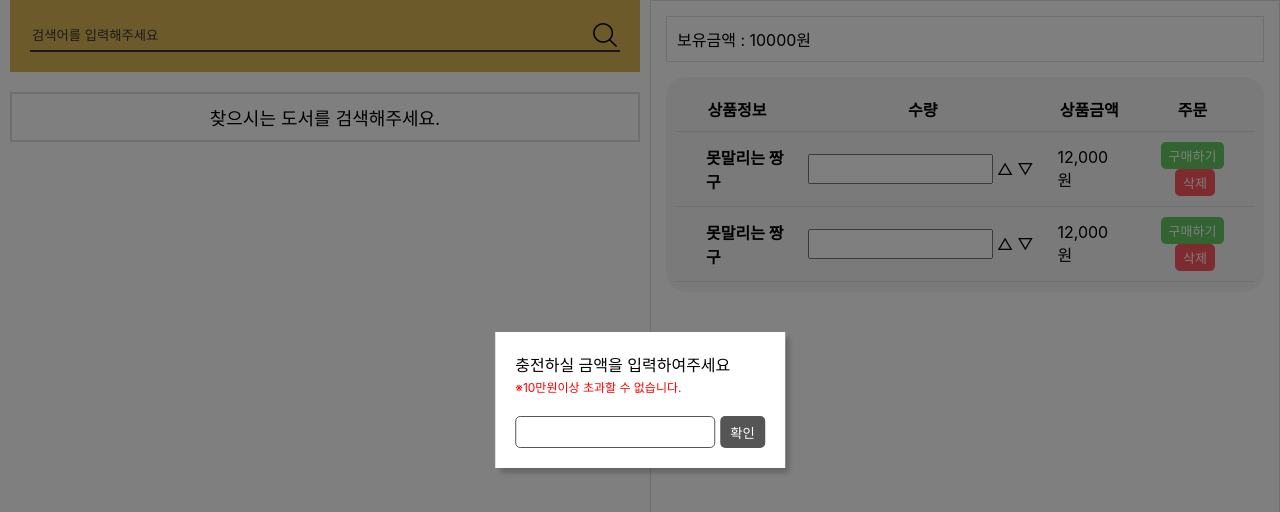
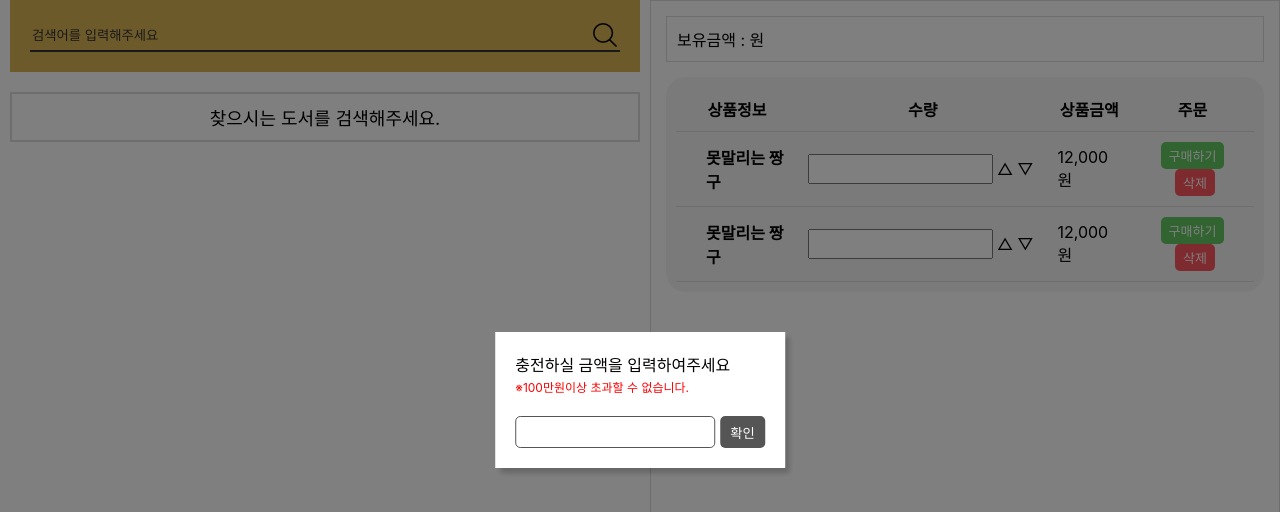
Before and after one commit to qpqp8483/book-store, a React (Create React App) app: page / in a window 1280 px wide. Shown: the top 512 px of the page. Built offline with nearby package versions, Linux system fonts and the light colour scheme.

Commit message:
coin submit

```diff
--- a/src/components/bookSearch/BookSearch.js
+++ b/src/components/bookSearch/BookSearch.js
@@ -5,9 +5,10 @@ import Header from "../header/Header";
 import "./bookSearch.scss";
 const BookSearch = ({ books, text, searchBook, setText, listUpdate }) => {
   const [coin, setCoin] = useState("");
+  const [coinSubmit, setCoinSubmit] = useState(false);
   const coinChange = (e) => {
-    if (e > 100000) {
-      alert("10만원을 초과할 수 없습니다.");
+    if (e > 1000000) {
+      alert("100만원을 초과할 수 없습니다.");
       return;
     } else {
       setCoin(e);
--- a/src/components/coinPopup/CoinPopup.js
+++ b/src/components/coinPopup/CoinPopup.js
@@ -4,14 +4,18 @@ const CoinPopup = ({ coin, coinChange }) => {
   const coinHandle = (e) => {
     coinChange(e.target.value);
   };
+  const handleSubmit = (e) => {
+    e.preventDefault();
+    console.log(coin);
+  };
   return (
     <div className="coin_popup">
       <div>
         <p>
           충전하실 금액을 입력하여주세요 <br />
-          <span>※10만원이상 초과할 수 없습니다.</span>
+          <span>※100만원이상 초과할 수 없습니다.</span>
         </p>
-        <form action="">
+        <form action="#" onSubmit={handleSubmit}>
           <input type="number" value={coin} onChange={coinHandle} />
           <button>확인</button>
         </form>
--- a/src/components/header/Header.js
+++ b/src/components/header/Header.js
@@ -5,7 +5,7 @@ import "./header.scss";
 const Header = () => {
   return (
     <div className="header">
-      <div className="wallet">보유금액 : 10000원</div>
+      <div className="wallet">보유금액 : {}원</div>
       <div className="basket">
         <table>
           <caption>구매 리스트 정보</caption>
```
